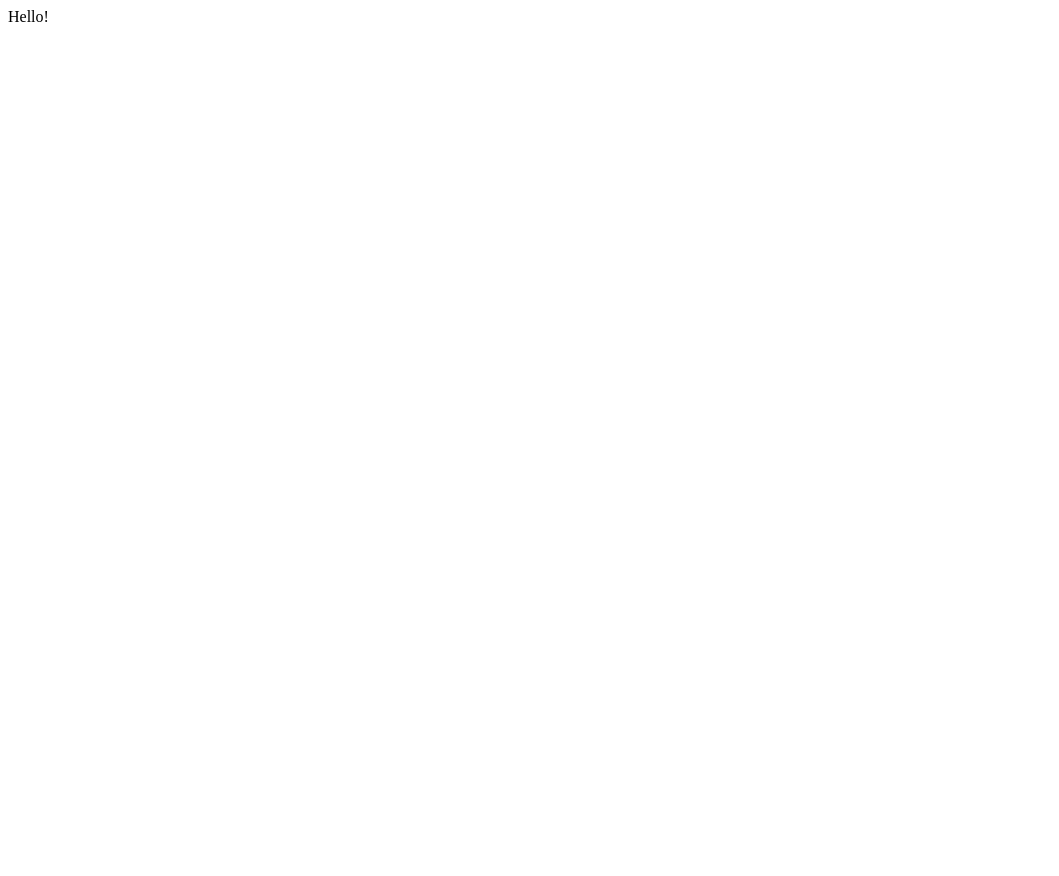
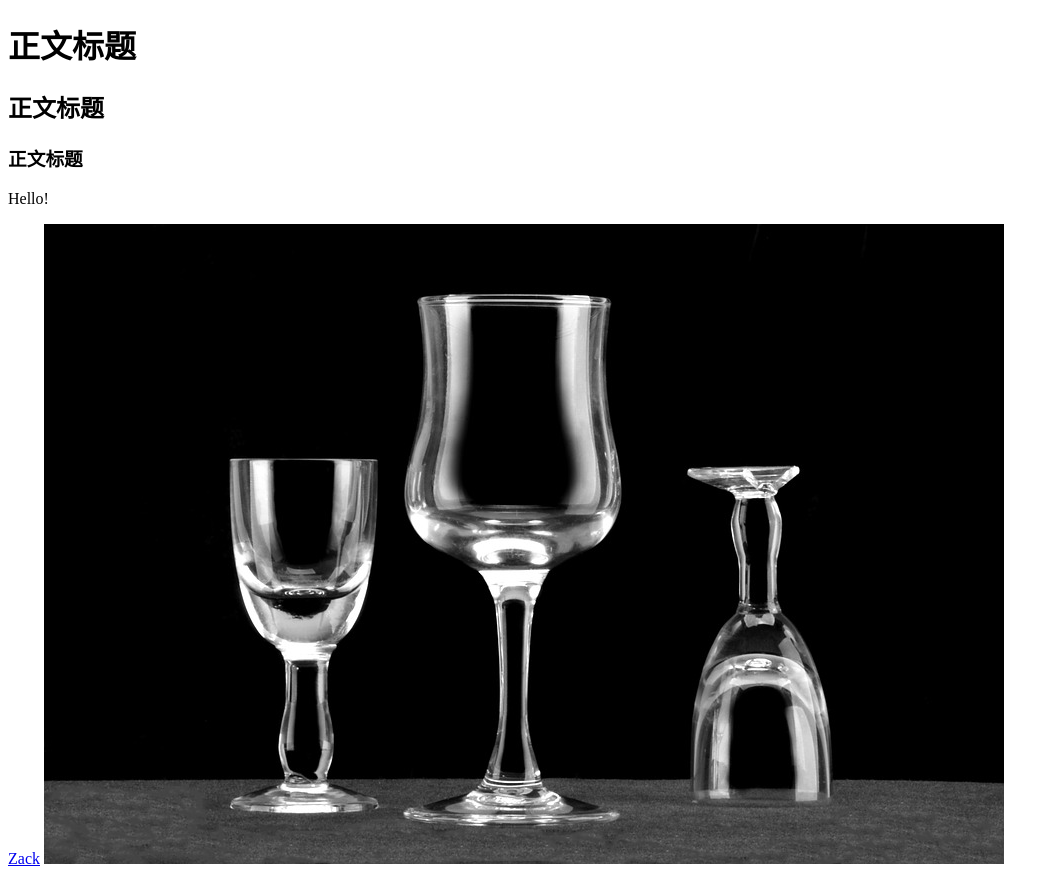
Before and after one commit to learing567/web, a plain HTML site: page index.html in a window 1280 px wide. Shown: the whole page, without its empty margins (0-1059 px from the left). Before the commit the page ends 800 px from the top, so only its background shows below. Drawn offline with Linux system fonts and the light colour scheme.

Commit message:
Add files via upload

```diff
--- a/index.html
+++ b/index.html
@@ -1,14 +1,26 @@
+<!DOCTYPE html>
 
-<html>
+<html lang="zh-cmn-hans">
 
 
 <head>
 	<title>我是标题</title>
+
+	<meta charset="utf-8">
 </head>
 
 
 <body>
+	<h1>正文标题</h1>
+	<h2>正文标题</h2>
+	<h3>正文标题</h3>
+
 	<p>Hello!</p>
+
+	<a href="https://zacklive.com">Zack</a>
+
+	<img src="website.jpg" alt="图片"/>
+
 </body>
 
 
```
Also changed, not shown: website.jpg (added).
